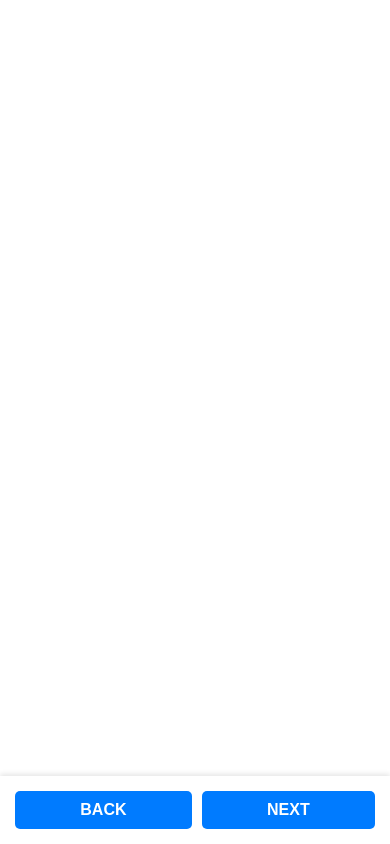
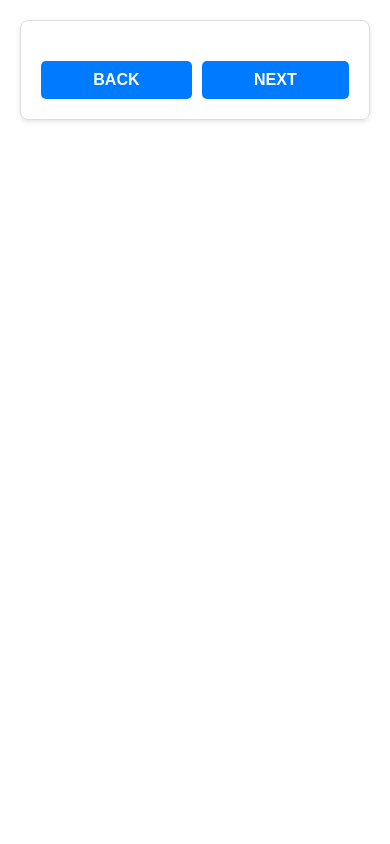
Before and after one commit to roomdecorideas/lp, a plain HTML site: page index.html in a window 390 px wide. Drawn offline with Linux system fonts and the light colour scheme.

Commit message:
Update index.html

```diff
--- a/index.html
+++ b/index.html
@@ -24,31 +24,41 @@
     <style>
         /* Gaya dasar untuk body */
         body {
-            background-color: #ffffff;
+            background-color: #ffffff; /* Latar belakang putih */
             font-family: sans-serif;
             margin: 0;
-            padding: 0;
+            padding: 20px; /* Menambah padding pada body untuk memberi ruang di layar kecil */
+            display: flex;
+            justify-content: center;
+            align-items: flex-start;
             min-height: 100vh;
+            box-sizing: border-box; /* Memastikan padding tidak menambah ukuran total */
         }
 
-        /* Kontainer untuk konten di desktop */
-        .desktop-container {
+        /* Kontainer utama yang responsif */
+        .container {
             max-width: 500px;
-            margin: 20px auto; /* Posisi di tengah untuk desktop */
+            width: 100%; /* Lebar kontainer akan 100% dari parent (body) */
             padding: 20px;
             box-sizing: border-box;
             border: 1px solid #ddd;
             border-radius: 8px;
             box-shadow: 0 2px 5px rgba(0,0,0,0.1);
-            text-align: center;
         }
 
-        /* Kontainer untuk tombol (Flexbox) */
+        /* Gaya untuk judul */
+        .title {
+            text-align: center;
+            color: #333;
+            margin-bottom: 10px;
+        }
+
+        /* Kontainer untuk tombol (menggunakan Flexbox) */
         .button-container {
             display: flex;
             justify-content: space-between;
             align-items: center;
-            margin-top: 20px; /* Jarak dari iklan di versi desktop */
+            margin-top: 20px; /* Menambah jarak dari iklan di atasnya */
         }
 
         /* Gaya umum untuk tombol */
@@ -56,7 +66,7 @@
             text-decoration: none;
             color: white;
             background-color: #007bff;
-            padding: 10px 40px;
+            padding: 10px 20px; /* Mengurangi padding horizontal agar muat di layar kecil */
             border-radius: 5px;
             font-weight: bold;
             transition: background-color 0.3s ease;
@@ -65,68 +75,30 @@
             text-align: center;
         }
 
+        .button-container .btn:first-child {
+            margin-left: 0;
+        }
+
+        .button-container .btn:last-child {
+            margin-right: 0;
+        }
+
         .btn:hover {
             background-color: #0056b3;
         }
 
-        /* Sembunyikan kontainer iklan mobile di desktop */
-        .mobile-ad-container {
-            display: none;
+        /* Kontainer untuk iklan agar responsif */
+        .ad-container {
+            max-width: 300px; /* Lebar maksimal sesuai iklan */
+            width: 100%; /* Lebar akan menyesuaikan kontainer */
+            margin: 0 auto; /* Posisi di tengah */
         }
-
-        /* === MEDIA QUERY UNTUK TAMPILAN PONSEL === */
-        @media (max-width: 600px) {
-            /* Sembunyikan tampilan desktop di mobile */
-            .desktop-container {
-                display: none;
-            }
-
-            /* Tampilkan dan atur kontainer iklan mobile */
-            .mobile-ad-container {
-                display: flex; /* Menggunakan flexbox untuk memusatkan iklan */
-                justify-content: center; /* Pusatkan secara horizontal */
-                align-items: flex-start; /* Pusatkan secara vertikal */
-                position: absolute;
-                top: 10%; /* Posisi 10% dari atas layar */
-                left: 0;
-                width: 100%;
-                height: 80%; /* Beri ruang agar tidak menutupi tombol */
-                box-sizing: border-box;
-                padding-top: 20px;
-            }
-
-            /* Atur ulang posisi tombol navigasi di mobile */
-            .button-container {
-                position: fixed; /* Tetap di posisi yang sama saat di-scroll */
-                bottom: 0; /* Di bagian bawah layar */
-                left: 0;
-                width: 100%;
-                background-color: #ffffff; /* Latar belakang agar tidak transparan */
-                padding: 15px 10px;
-                box-sizing: border-box;
-                box-shadow: 0 -2px 5px rgba(0,0,0,0.1); /* Bayangan di atas tombol */
-                margin-top: 0; /* Hapus margin atas */
-            }
-        }
-
     </style>
 </head>
 <body>
 
-    <div class="mobile-ad-container">
-        <script type="text/javascript">
-            atOptions = {
-                'key' : 'a317173734fbcd8901b885b17a227f72',
-                'format' : 'iframe',
-                'height' : 250,
-                'width' : 300,
-                'params' : {}
-            };
-        </script>
-        <script type="text/javascript" src="//roastwearwritten.com/a317173734fbcd8901b885b17a227f72/invoke.js"></script>
-    </div>
-
-    <div class="desktop-container">
+    <div class="container">
+        <div class="ad-container">
             <script type="text/javascript">
                 atOptions = {
                     'key' : 'a317173734fbcd8901b885b17a227f72',
@@ -142,6 +114,7 @@
         <div class="button-container">
             <a href="https://roastwearwritten.com/bmu1rhf7?key=d03769d0209088982f9e98466ebdf604" class="btn">BACK</a>
             <a href="https://roastwearwritten.com/gfjrphnd?key=3d809b5b823dd66e24a5edcb7e62343e" class="btn">NEXT</a>
+        </div>
     </div>
 
     <script>
```
Lines whose indentation alone changed are shown as unchanged.
